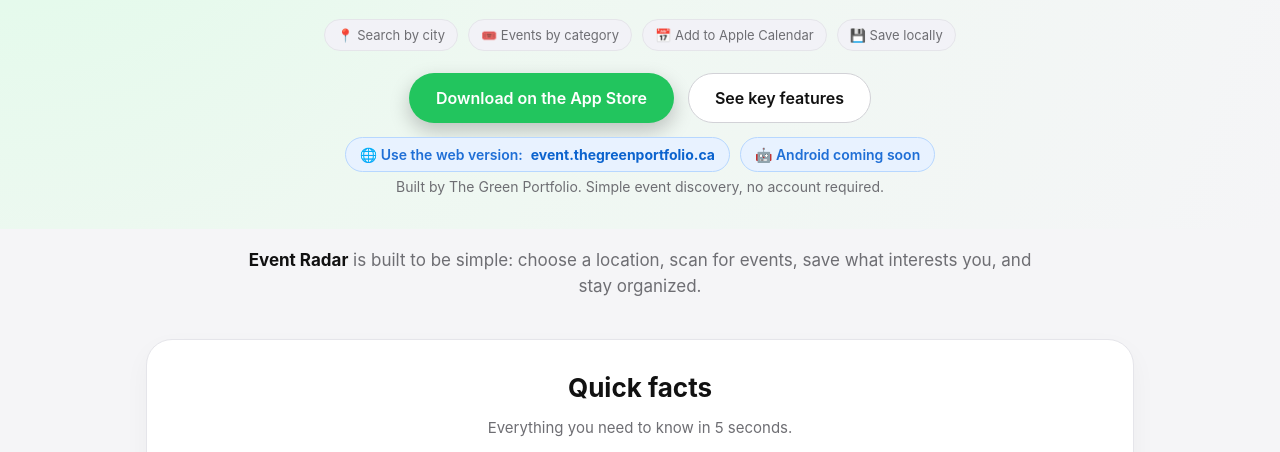
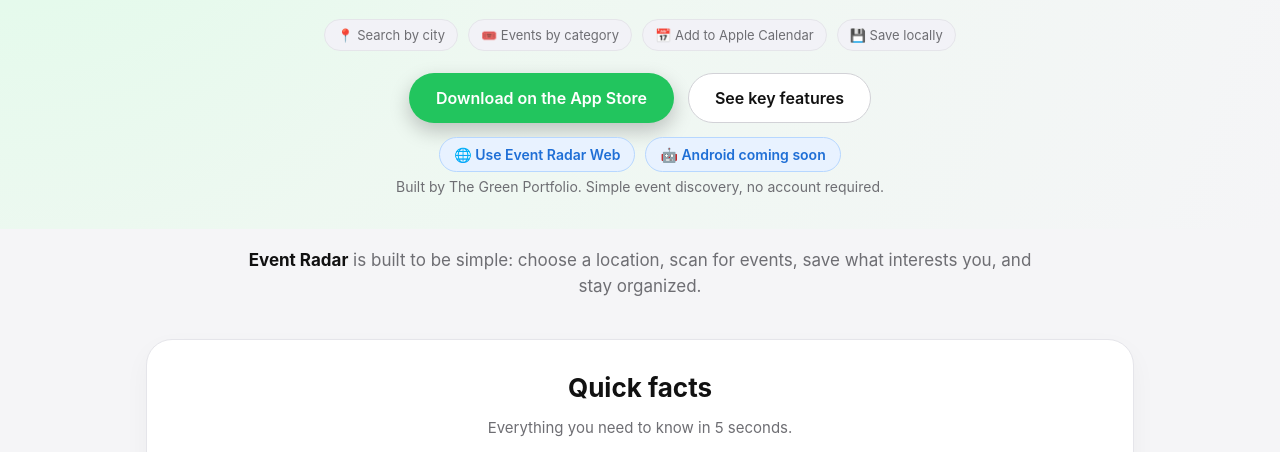
Before and after one commit to thegreenportfolio/eventradar, a plain HTML site: page index.html in a window 1280 px wide. Shown: the part 283-735 px from the top of the page. Drawn offline with Linux system fonts and the light colour scheme.

Commit message:
Update index.html

```diff
--- a/index.html
+++ b/index.html
@@ -474,7 +474,7 @@
 
 <div class="web-pill-row">
   <a class="web-pill" href="https://event.thegreenportfolio.ca" target="_blank" rel="noopener">
-    🌐 Use the web version: <strong>event.thegreenportfolio.ca</strong>
+    🌐 Use Event Radar Web
   </a>
 
   <span class="web-pill">
```
